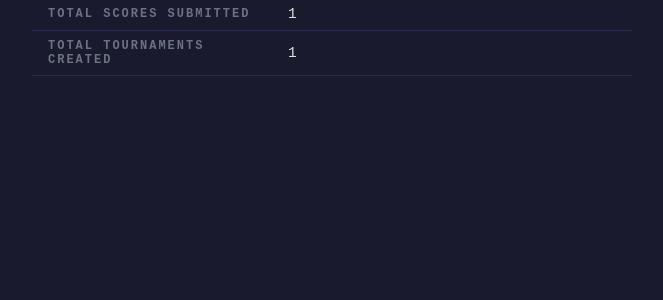
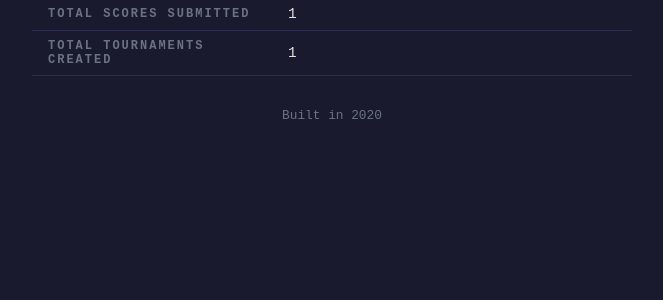
Before and after one commit to qemtek/game-test, a Flask app: template templates/about.html in a window 1280 px wide. Shown: the part 367-667 px from the top of the page, without its empty margins (308-971 px from the left). Run offline with Flask 3, Linux system fonts and the light colour scheme; the template is opened without the code that fills it: most values are stand-ins (such as "Sample title", 1, 10 or a date in 2020).

Commit message:
feat: implement task(s) 144 [PARE-144]

```diff
--- a/app.py
+++ b/app.py
@@ -580,6 +580,7 @@ def _get_about_data():
         'total_players': total_players,
         'total_scores': total_scores,
         'total_tournaments': total_tournaments,
+        'year': datetime.now().year,
     }
 
 
--- a/templates/about.html
+++ b/templates/about.html
@@ -103,6 +103,9 @@
                 </tbody>
             </table>
         </div>
+        <div class="about-section" style="text-align: center; color: #6b7280; font-size: 0.8rem; margin-top: 2rem;">
+            Built in {{ year }}
+        </div>
     </div>
 </body>
 </html>
--- a/test_api_scores.py
+++ b/test_api_scores.py
@@ -1834,7 +1834,7 @@ class TestAboutAPIEdgeCases:
     def test_no_extra_unexpected_keys(self, client):
         """PARE-54: API response contains exactly the expected keys, nothing extra."""
         data = client.get("/api/about").get_json()
-        expected_keys = {"name", "version", "total_players", "total_scores", "total_tournaments"}
+        expected_keys = {"name", "version", "total_players", "total_scores", "total_tournaments", "year"}
         assert set(data.keys()) == expected_keys
 
 
```
